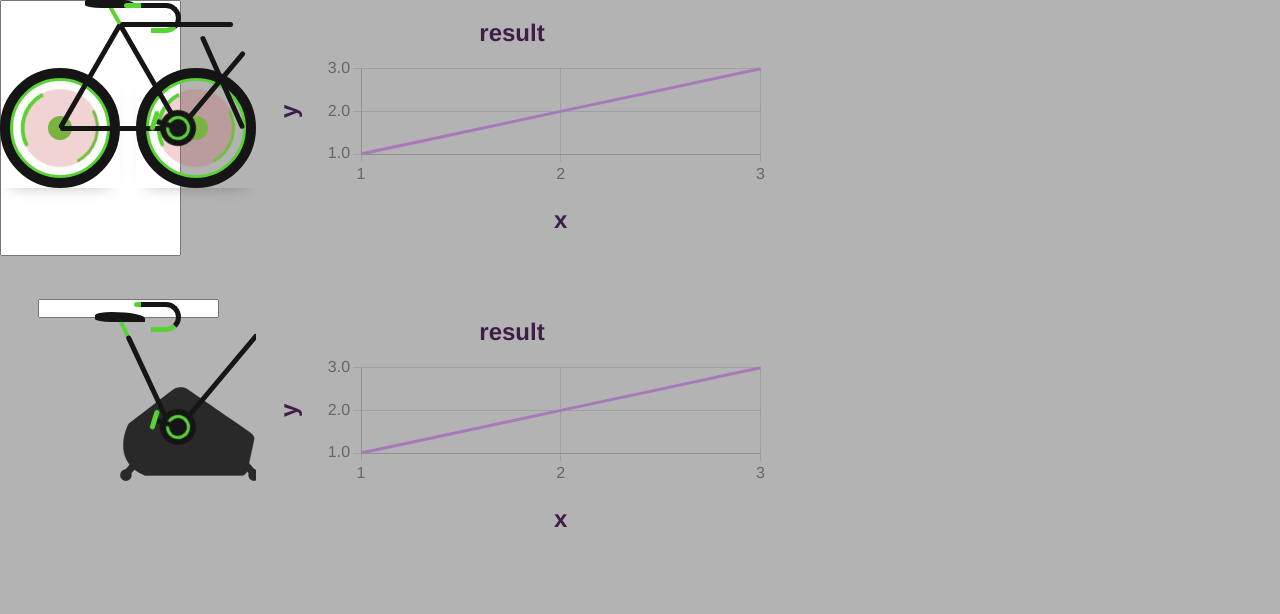
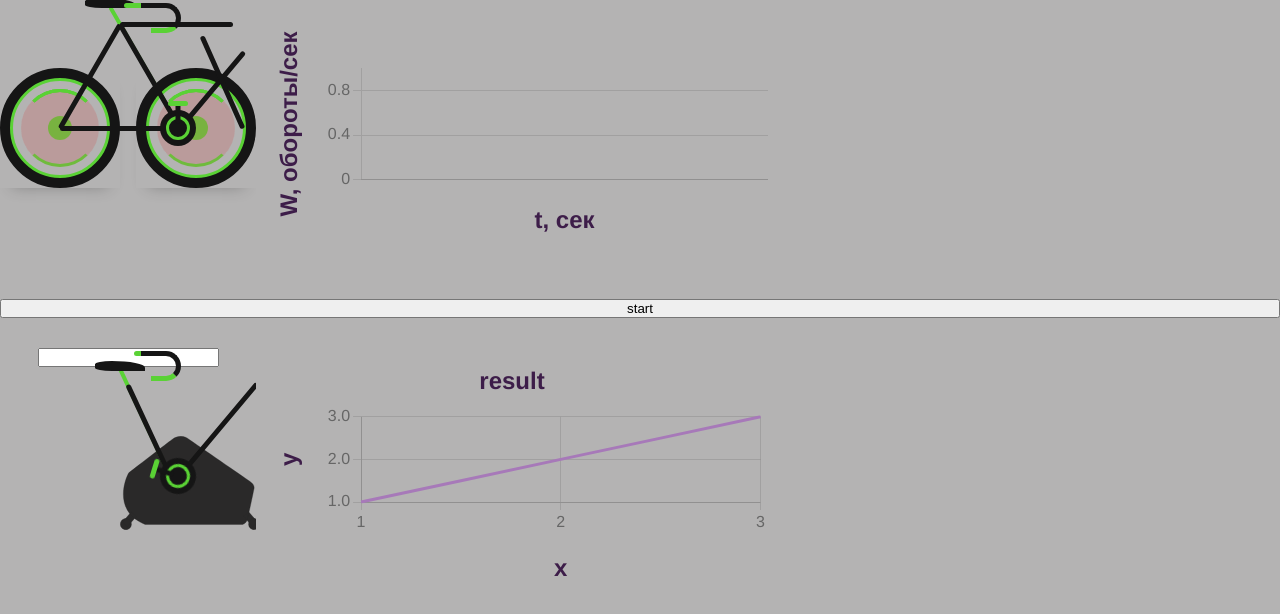
Before and after one commit to brokkko/exercise_bike, a React (Vite) app in the folder frontend/: page / in a window 1280 px wide. Shown: the top 614 px of the page. Built offline with nearby package versions, Linux system fonts and the light colour scheme.

Commit message:
PhysicsCore tested

```diff
--- a/frontend/src/components/SceneComponent.tsx
+++ b/frontend/src/components/SceneComponent.tsx
@@ -4,20 +4,75 @@ import BicycleComponent from "./animation/BicycleComponent";
 import ExerciseBikeComponent from "./animation/ExerciseBikeComponent";
 import GearTable from "./geartable/GearTable";
 import GraphicsComponent from "./graphics/GraphicsComponent";
+import PhysicsCore from "../physics/PhysicsCore";
+
+type Props = {
+
+}
+
+type State = {
+    Tlist: number[];
+    bicycleWlist: number[];
+}
 
 export default class SceneComponent extends Component {
+
+    state: State;
+    props: Props;
+
+    bicyclePhysics: PhysicsCore;
+    exerciseBikePhysics: PhysicsCore;
+
+    constructor(props: Props) {
+        super(props);
+
+        this.bicyclePhysics = new PhysicsCore();
+        this.exerciseBikePhysics = new PhysicsCore();
+
+        this.state = {
+            Tlist: [],
+            bicycleWlist: []
+        }
+
+    }
+
+    startBicycleSimulation = () => {
+
+        const subscriber = (W: number, V: number, F: number, t: number) => {
+
+            //round t and W to 2 digits after comma
+            t = Math.round(t * 100) / 100;
+            W = Math.round(W * 100) / 100;
+
+
+            this.setState({
+                Tlist: [...this.state.Tlist, t],
+                bicycleWlist: [...this.state.bicycleWlist, W]
+            })
+        }
+
+        this.bicyclePhysics.subscribe(subscriber);
+        this.bicyclePhysics.run();
+
+    }
+
     render() {
         return (
             <>
                 <div className="scene">
                     <div className="flex-row">
                         <div className="scene-bicycle-container">
-                            <BicycleComponent/>
+                            <BicycleComponent animationSpeed={this.state.bicycleWlist[this.state.bicycleWlist.length - 1]}/>
                         </div>
                         <div className="bicycle-graphics">
-                            <GraphicsComponent x={[1, 2, 3]} x_label_name={"x"} y={[1, 2, 3]} y_label_name={"y"} result_label_name={"result"}/>
+                            <GraphicsComponent x={this.state.Tlist} x_label_name={"t, сек"} y={this.state.bicycleWlist} y_label_name={"W, обороты/сек"} result_label_name={""}/>
                         </div>
+
                     </div>
+
+                    <button onClick={this.startBicycleSimulation}>
+                        start
+                    </button>
 
                     <div className="flex-row">
                         <div className="scene-exercise-bike-container">
@@ -28,9 +83,6 @@ export default class SceneComponent extends Component {
                         </div>
                     </div>
 
-                    {/*<GearTable tableData={[[123,1,1,1,1,1,1,1,1,1],[123,1,1,1,1,1,1,1,1,1],[123,1,1,1,1,1,1,1,1,1],[123,1,1,1,1,1,1,1,1,1],]} onChange={(x,y,n) => {}}/>*/}
-
-
                 </div>
 
             </>
--- a/frontend/src/components/animation/BicycleComponent.tsx
+++ b/frontend/src/components/animation/BicycleComponent.tsx
@@ -7,19 +7,17 @@ type BicycleProps = {
 
 export default class BicycleComponent extends Component {
 
-    state: BicycleProps;
+    props: BicycleProps;
 
-    constructor(props: BicycleProps, context: any) {
-        super(props, context);
-        this.state = {animationSpeed: 10};
+    constructor(props: BicycleProps) {
+        super(props);
+        console.log("BicycleComponent constructor called");
     }
 
-    test = (e: React.FormEvent<HTMLInputElement>) => {
-        console.log(e.target)
-        this.setState({
-            "animationSpeed": e.currentTarget.value
-        })
+    componentDidMount() {
+
     }
+
 
     render() {
         return (
@@ -30,16 +28,14 @@ export default class BicycleComponent extends Component {
                 {/*    /!*<div className="ground ground3"></div>*!/*/}
                 {/*</div>*/}
 
-                <input type="number" onInput={this.test}/>
-
                 <div className="bicycle-container">
                     {/*Back-wheel Section Start*/}
                     <div className="wheel back-wheel">
                         <div className="tire"></div>
                         <div className="rim"></div>
-                        <div className="spokes" style={{animation: `rt ${this.state.animationSpeed}s linear infinite`}}></div>
-                        <div className="spokes" style={{animation: `rt ${this.state.animationSpeed}s linear infinite`}}></div>
-                        <div className="spokes" style={{animation: `rt ${this.state.animationSpeed}s linear infinite`}}></div>
+                        <div className="spokes" style={{animation: `rt ${1/this.props.animationSpeed}s linear infinite`}}></div>
+                        <div className="spokes" style={{animation: `rt ${1/this.props.animationSpeed}s linear infinite`}}></div>
+                        <div className="spokes" style={{animation: `rt ${1/this.props.animationSpeed}s linear infinite`}}></div>
                         <div className="hub"></div>
                     </div>
 
@@ -47,13 +43,13 @@ export default class BicycleComponent extends Component {
                     <div className="wheel front-wheel">
                         <div className="tire"></div>
                         <div className="rim"></div>
-                        <div className="spokes" style={{animation: `rt ${this.state.animationSpeed}s linear infinite`}}></div>
-                        <div className="spokes" style={{animation: `rt ${this.state.animationSpeed}s linear infinite`}}></div>
-                        <div className="spokes" style={{animation: `rt ${this.state.animationSpeed}s linear infinite`}}></div>
+                        <div className="spokes" style={{animation: `rt ${1/this.props.animationSpeed}s linear infinite`}}></div>
+                        <div className="spokes" style={{animation: `rt ${1/this.props.animationSpeed}s linear infinite`}}></div>
+                        <div className="spokes" style={{animation: `rt ${1/this.props.animationSpeed}s linear infinite`}}></div>
                         <div className="hub"></div>
                     </div>
 
-                    <div className="gear" style={{animation: `rt ${this.state.animationSpeed}s linear infinite`}}>
+                    <div className="gear" style={{animation: `rt ${1/this.props.animationSpeed}s linear infinite`}}>
                         <div className="gear-red"></div>
                         <div className="tube pedal-tube"></div>
                         <div className="pedal"></div>
--- a/frontend/src/physics/PhysicsCore.ts
+++ b/frontend/src/physics/PhysicsCore.ts
@@ -8,7 +8,7 @@ export default class PhysicsCore{
     private selectedNiIndex: number;
     private t: number;
     private u: number;
-    private subscriber: (W: number, V: number, F: number) => void;
+    private subscriber: (W: number, V: number, F: number, t: number) => void;
 
     private intervalId: ReturnType<typeof setInterval> | undefined;
 
@@ -21,7 +21,7 @@ export default class PhysicsCore{
             w: w1
         };
 
-        this.subscriber = (v1,v2,v3) => {};
+        this.subscriber = (v1,v2,v3,v4) => {};
         this.t = 0;
         this.u = this.calculateU()
         this.selectedNi = this.inputModel.ni[0];
@@ -46,13 +46,13 @@ export default class PhysicsCore{
     }
 
     private step(): void {
-        this.t += 0.01;
+        this.t += 0.02;
         this.update();
     }
 
     public run(): void {
 
-        let tLimit = 1.7;
+        let tLimit = 1.5;
         let niMapping = this.makeArr(0, tLimit, this.inputModel.ni.length);
         niMapping = niMapping.reverse();
 
@@ -67,13 +67,14 @@ export default class PhysicsCore{
 
             if (this.t > tLimit){
                   this.stop();
+                  return;
             }
             this.step();
             if (this.subscriber){
-                this.subscriber(this.getW(), this.getV(), this.getF())
+                this.subscriber(this.getW(), this.getV(), this.getF(), this.getT())
             }
 
-        }, 300)
+        }, 200)
     }
 
     public subscribe(subscriber: (W: number, V: number, F: number) => void): void {
@@ -102,5 +103,9 @@ export default class PhysicsCore{
         return this.inputModel.kd * this.selectedNi * this.selectedNi * this.u;
     }
 
+    public getT(): number {
+        return this.t;
+    }
+
 
 }
--- a/frontend/src/physics/functions/w1(t).ts
+++ b/frontend/src/physics/functions/w1(t).ts
@@ -1,5 +1,5 @@
 export default function w1(t: number): number {
-    return f(t-0.3) - 0.7
+    return f(t+0.2) - 0.3
 }
 
 function f(t: number): number {
```
